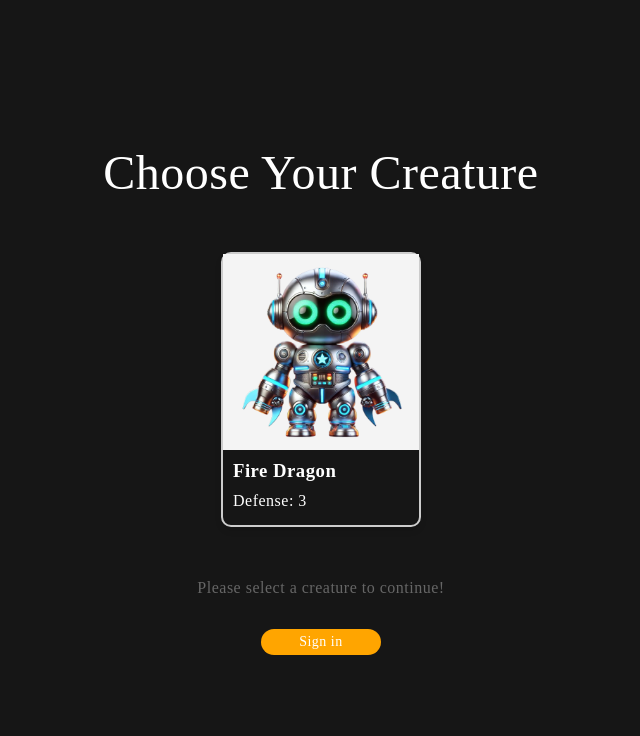
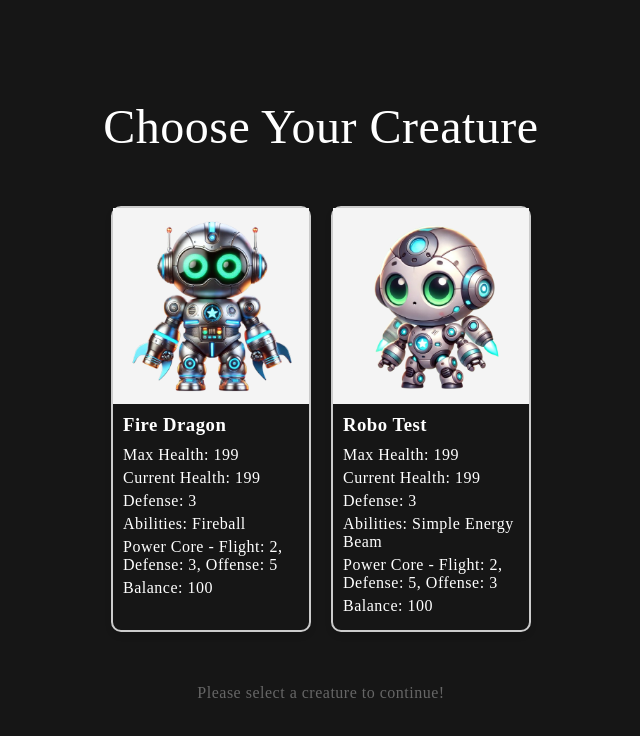
Before and after one commit to johnBWeiss/monster-collector, a React app: page /onboarding in a window 1280 px wide. Shown: the top 736 px of the page, without its empty margins (319-959 px from the left). Built offline with nearby package versions, Linux system fonts and the light colour scheme.

Commit message:
add creature selection card

```diff
--- a/src/Routes.tsx
+++ b/src/Routes.tsx
@@ -1,9 +1,8 @@
 import React from "react";
 import { BrowserRouter as Router, Route, Routes } from "react-router-dom";
-import { Login } from "./pages/login/Login";
+import { LandingPage } from "./pages/landingPage/LandingPage";
 import { Onboarding } from "./pages/Onboarding/Onboarding";
 import { Home } from "./pages/home/Home";
-import { LandingPage } from "./pages/landingPage/LandingPage";
 
 export const AppRoutes: React.FC = () => {
   return (
@@ -11,7 +10,6 @@ export const AppRoutes: React.FC = () => {
       <Routes>
         {/* Public Routes */}
         <Route path="/" element={<LandingPage />} />
-        {/*<Route path="/" element={<Login />} />*/}
         <Route path="/onboarding" element={<Onboarding />} />
         <Route path="/battlefield" element={<Home />} />
 
@@ -21,7 +19,7 @@ export const AppRoutes: React.FC = () => {
         {/*</Route>*/}
 
         {/* Default to login if no route matches */}
-        <Route path="*" element={<Login />} />
+        <Route path="*" element={<LandingPage />} />
       </Routes>
     </Router>
   );
--- a/src/components/creatureSelection/CreatureSelection.tsx
+++ b/src/components/creatureSelection/CreatureSelection.tsx
@@ -1,29 +1,39 @@
-import React, { useState } from "react";
+import React, { useEffect, useState } from "react";
 import "./creature-selection.scss";
-import exampleImage1 from "../../assets/images/robots/characters/hero2.png";
-import { ButtonCore } from "../../coreComponents/buttonCore/ButtonCore";
 import { TextCore } from "../../coreComponents/textCore/TextCore";
 import { CreatureAttributes } from "../../controllers/CreatureController";
 import { mapAbilities } from "../../pages/home/utilities/parserFunctions";
 
-// Define creature type
-interface Creature {
-  id: number;
-  name: string;
-  image: string;
-  stats: {
-    attack: number;
-    defense: number;
-    speed: number;
-  };
+interface Creature extends CreatureAttributes {
+  imageName: string; // Use imageName to store the file name of the image
 }
 
-// Example data
-const creatures: CreatureAttributes[] = [
+// Props type for the component
+interface CreatureSelectionProps {
+  onSelectCreature: (creatureId: string) => void;
+}
+
+// Example creature data
+const creatures: Creature[] = [
   {
     id: 1,
     name: "Fire Dragon",
-    image: exampleImage1,
+    imageName: "hero2.png", // Store just the image file name
+    maxHealth: 199,
+    currentHealth: 199,
+    defense: 3,
+    abilities: mapAbilities(["fireball"]),
+    powerCore: {
+      flight: 2,
+      defense: 3,
+      offense: 5,
+    },
+    balance: 100,
+  },
+  {
+    id: 2,
+    name: "Robo Test",
+    imageName: "hero1.png", // Store just the image file name
     maxHealth: 199,
     currentHealth: 199,
     defense: 3,
@@ -37,57 +47,104 @@ const creatures: CreatureAttributes[] = [
   },
 ];
 
-const CreatureSelectionPage: React.FC = () => {
-  const [selectedCreature, setSelectedCreature] =
-    useState<CreatureAttributes | null>(null);
+interface StatWithIconProps {
+  label: string;
+  value: number | string;
+  iconSrc: string;
+}
 
-  const handleCardClick = (creature: CreatureAttributes) => {
+const StatWithIcon: React.FC<StatWithIconProps> = ({
+  label,
+  value,
+  iconSrc,
+}) => {
+  return (
+    <div className="stat-container">
+      <img
+        src={iconSrc}
+        alt={label}
+        style={{ width: "20px", height: "20px" }}
+      />
+      <span>{`${label}: ${value}`}</span>
+    </div>
+  );
+};
+
+const CreatureCard: React.FC<{ creature: Creature; onSelect: () => void }> = ({
+  creature,
+  onSelect,
+}) => {
+  const [image, setImage] = useState<string | null>(null);
+
+  useEffect(() => {
+    // Dynamically import the image when the component mounts
+    import(`../../assets/images/robots/characters/${creature.imageName}`)
+      .then((module) => setImage(module.default))
+      .catch((err) => {
+        console.error("Failed to load the image", err);
+        setImage(null);
+      });
+  }, [creature.imageName]);
+
+  return (
+    <div className="card" onClick={onSelect}>
+      <div className="imageContainer">
+        {image ? (
+          <img src={image} alt={creature.name} />
+        ) : (
+          <div>Loading image...</div>
+        )}
+      </div>
+      <div className="statsContainer">
+        <h3>{creature.name}</h3>
+        <p>Max Health: {creature.maxHealth}</p>
+        <p>Current Health: {creature.currentHealth}</p>
+        <p>Defense: {creature.defense}</p>
+        <p>
+          Abilities:{" "}
+          {creature.abilities.map((ability) => ability.name).join(", ")}
+        </p>
+        <p>
+          Power Core - Flight: {creature.powerCore.flight}, Defense:{" "}
+          {creature.powerCore.defense}, Offense: {creature.powerCore.offense}
+        </p>
+        <p>Balance: {creature.balance}</p>
+      </div>
+    </div>
+  );
+};
+
+const CreatureSelectionPage: React.FC<CreatureSelectionProps> = ({
+  onSelectCreature,
+}) => {
+  const [selectedCreature, setSelectedCreature] = useState<Creature | null>(
+    null,
+  );
+
+  const handleSelectCreature = (creature: Creature) => {
     setSelectedCreature(creature);
-    console.log(`You selected: ${creature.name}`);
+    onSelectCreature(String(creature.id));
   };
 
   return (
-    <div
-      className={
-        "flex flex-column justify-center align-center text-center gap-32 text-white"
-      }
-    >
-      <TextCore
-        className={"title"}
-        fontSize={48}
-        text={"Choose Your Creature"}
-      />
-      <div className={"cardContainer"}>
+    <div className="flex flex-column justify-center align-center text-center gap-32 text-white">
+      <TextCore className="title" fontSize={48} text="Choose Your Creature" />
+      <div className="cardContainer">
         {creatures.map((creature) => (
-          <div
-            key={"id"}
-            className={"card"}
-            onClick={() => handleCardClick(creature)}
-          >
-            <div className={"imageContainer"}>
-              <img src={exampleImage1} alt={creature.name} />
-            </div>
-            <div className={"statsContainer"}>
-              <h3>{creature.name}</h3>
-              <p>Defense: {creature.defense}</p>
-            </div>
-          </div>
+          <CreatureCard
+            key={creature.id}
+            creature={creature}
+            onSelect={() => handleSelectCreature(creature)}
+          />
         ))}
       </div>
-      <footer className={"footer"}>
+      <footer className="footer">
         {selectedCreature ? (
           <p>You selected: {selectedCreature.name}</p>
         ) : (
           <p>Please select a creature to continue!</p>
         )}
       </footer>
-      <ButtonCore
-        text="Sign in"
-        onClick={
-          () => {}
-          // navigateTo(`/${NAVIGATION_PATHS.inventory}`)
-        }
-      />
     </div>
   );
 };
--- a/src/pages/Onboarding/Onboarding.tsx
+++ b/src/pages/Onboarding/Onboarding.tsx
@@ -1,4 +1,4 @@
-import React, { useEffect, useState } from "react";
+import React, { useCallback, useEffect, useState } from "react";
 import { supabase } from "../../../supabaseClient";
 import { useNavigate } from "react-router";
 
@@ -6,7 +6,7 @@ import CreatureSelection from "../../components/creatureSelection/CreatureSelect
 import { PageSection } from "../../coreComponents/pageSection/PageSection";
 
 export const Onboarding: React.FC = () => {
-  const [loading, setLoading] = useState(true);
+  const [loading, setLoading] = useState(false);
   const [error, setError] = useState<string | null>(null);
   const navigate = useNavigate();
 
@@ -53,7 +53,8 @@ export const Onboarding: React.FC = () => {
     // checkOnboardingStatus();
   }, [navigate]);
 
-  const handleSelectCreature = async (creatureId: string) => {
+  const handleSelectCreature = useCallback(
+    async (creatureId: string) => {
       try {
         const { data: sessionData, error: sessionError } =
           await supabase.auth.getSession();
@@ -86,98 +87,16 @@ export const Onboarding: React.FC = () => {
         console.error("Unexpected error:", err);
         setError("An unexpected error occurred.");
       }
-  };
+    },
+    [navigate],
+  );
 
-  // if (loading) return <div>Loading...</div>;
+  if (loading) return <div>Loading...</div>;
+  if (error) return <p style={{ color: "red" }}>{error}</p>;
 
   return (
     <PageSection>
-      <CreatureSelection />
+      <CreatureSelection onSelectCreature={handleSelectCreature} />
     </PageSection>
   );
-
-  {
-    /*<div>*/
-  }
-  {
-    /*  <h1>Choose Your Starter Creature</h1>*/
-  }
-  {
-    /*  {error && <p style={{ color: "red" }}>{error}</p>}*/
-  }
-  {
-    /*  <div>*/
-  }
-  {
-    /*    /!* Replace these with your actual creature options *!/*/
-  }
-  {
-    /*    <button*/
-  }
-  {
-    /*      onClick={() =>*/
-  }
-  {
-    /*        handleSelectCreature("00000000-0000-0000-0000-000000000001")*/
-  }
-  {
-    /*      }*/
-  }
-  {
-    /*    >*/
-  }
-  {
-    /*      Select Dragon*/
-  }
-  {
-    /*    </button>*/
-  }
-  {
-    /*    <button*/
-  }
-  {
-    /*      onClick={() =>*/
-  }
-  {
-    /*        handleSelectCreature("00000000-0000-0000-0000-000000000002")*/
-  }
-  {
-    /*      }*/
-  }
-  {
-    /*    >*/
-  }
-  {
-    /*      Select Phoenix*/
-  }
-  {
-    /*    </button>*/
-  }
-  {
-    /*    <button*/
-  }
-  {
-    /*      onClick={() =>*/
-  }
-  {
-    /*        handleSelectCreature("00000000-0000-0000-0000-000000000003")*/
-  }
-  {
-    /*      }*/
-  }
-  {
-    /*    >*/
-  }
-  {
-    /*      Select Unicorn*/
-  }
-  {
-    /*    </button>*/
-  }
-  {
-    /*  </div>*/
-  }
-  {
-    /*</div>*/
-  }
 };
--- a/src/pages/landingPage/LandingPage.tsx
+++ b/src/pages/landingPage/LandingPage.tsx
@@ -41,12 +41,13 @@ export const LandingPage: React.FC = () => {
         return;
       }
 
-      const { data: userData, error: userError } = await supabase
-        .from("users")
-        .select("current_creature_id")
-        .eq("id", userId)
-        .single();
-
+      // const { data: userData, error: userError } = await supabase
+      //   .from("users")
+      //   .select("current_creature_id")
+      //   .eq("id", userId)
+      //   .single();
+      const userError = false;
+      const userData = { current_creature_id: "" };
       if (userError || !userData) {
         showLoginState();
       } else {
@@ -58,7 +59,7 @@ export const LandingPage: React.FC = () => {
       }
     };
 
-    checkSession();
+    // checkSession();
   }, [navigate]);
 
   const toggleForm = () => {
@@ -82,7 +83,8 @@ export const LandingPage: React.FC = () => {
 
     if (!isSignIn) {
       // Additional tasks for sign-up success, like inserting user data
-      const userId = response.data.user?.id;
+      const userId = "";
+      // const userId = response.data.user?.id;
       if (userId) {
         const { error: insertError } = await supabase.from("users").insert([
           {
@@ -113,7 +115,6 @@ export const LandingPage: React.FC = () => {
 
     setLoading(false);
   };
-
   return (
     <PageSection>
       <div
```
Lines whose indentation alone changed are shown as unchanged.
